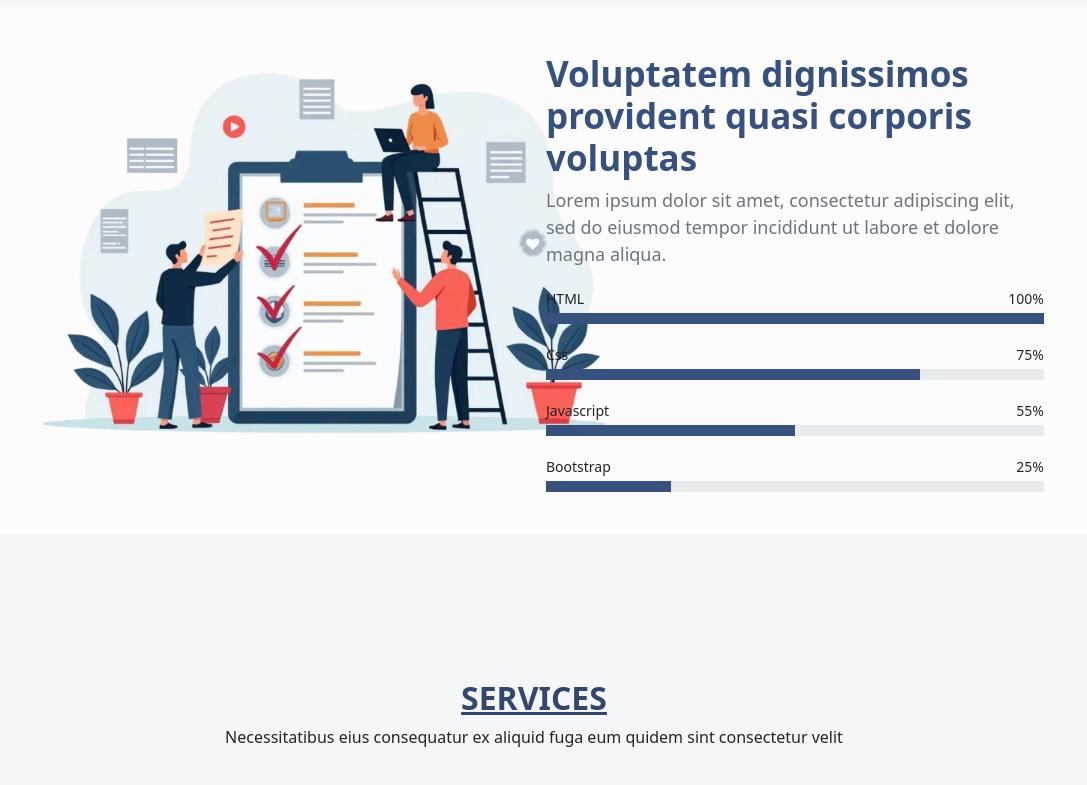
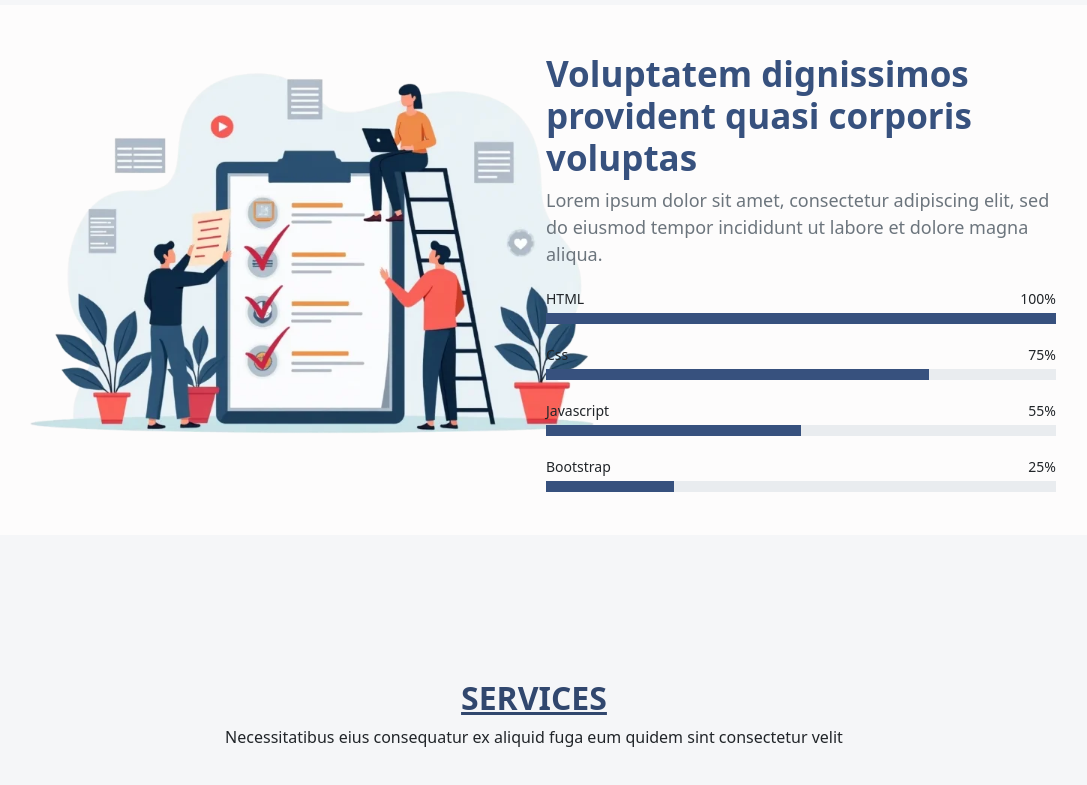
Before and after one commit to meenado89/BootstrapProject, a plain HTML site: page webarsha28apr.html in a window 1280 px wide. Shown: the part 1727-2512 px from the top of the page, without its empty margins (106-1193 px from the left). Drawn offline with nearby package versions, Linux system fonts and the light colour scheme.

Commit message:
new commit

```diff
--- a/webarsha28apr.html
+++ b/webarsha28apr.html
@@ -165,6 +165,9 @@
 
         }
 
+        .graphm-container{
+            background-color: white;
+        }
         #graph-container {
             background-color: rgb(253, 252, 252);
             width: 100%;
@@ -1090,8 +1093,8 @@
 
     <!-- progress-container -->
     <div class="graphm-container">
-        <div class="container">
-            <div class="container-fluid" id="graph-container">
+        <div class="container-fluid">
+            <div class="container" id="graph-container">
 
                 <div class="row p-5">
                     <div class="col-6">
```
